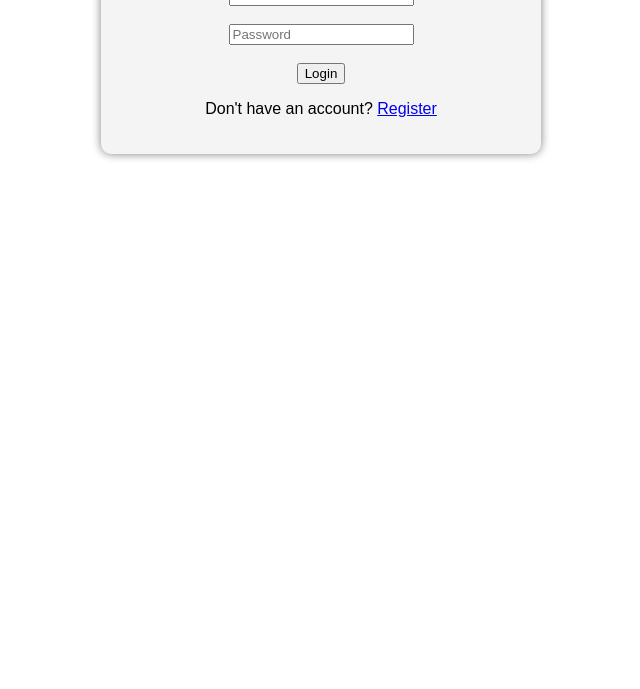
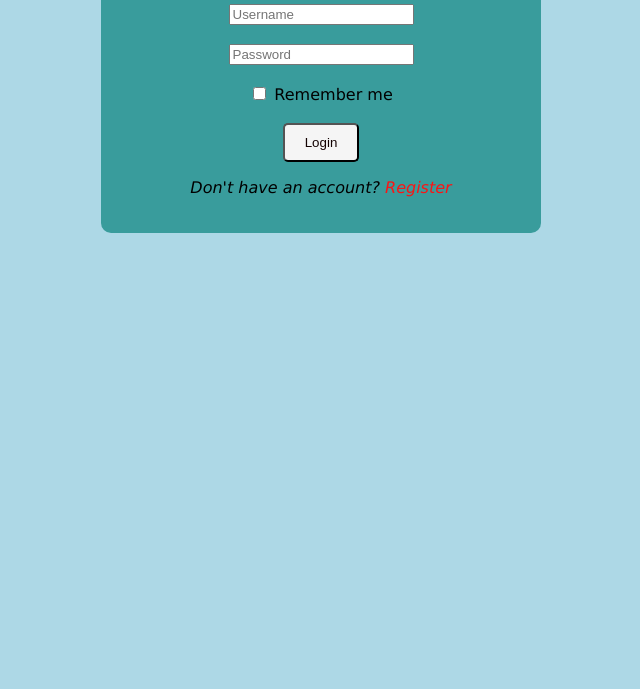
Before and after one commit to sagun26/group-project, a plain HTML site: page login.html in a window 1280 px wide. Shown: the part 111-800 px from the top of the page, without its empty margins (319-959 px from the left). Drawn offline with Linux system fonts and the light colour scheme.

Commit message:
Update login.html

```diff
--- a/login.html
+++ b/login.html
@@ -7,25 +7,53 @@
     <style>
         body {
             text-align: center;
-            font-family: Arial, sans-serif;
+            font-family:Verdana, Geneva, Tahoma, sans-serif;
+            background:lightblue;
         }
         .login-box {
             max-width: 400px;
             margin: auto;
             padding: 20px;
-            background: #f4f4f4;
+            background-color: rgb(57, 156, 156);
             border-radius: 10px;
-            box-shadow: 0px 0px 10px gray;
+            box-shadow: 2px rgb(89, 201, 239);
+
         }
+       a {
+        text-decoration: none;
+        color: rgb(251, 21, 21);
+        font-style: italic;
+       }
+       p {
+              font-style: italic;
+       }
+       button{
+              background-color:whitesmoke;
+              color: rgb(20, 3, 3);
+              padding: 10px 20px;
+              border-radius: 5px;
+              cursor: pointer;
+       }
+       button:hover{
+              background-color: rgb(251, 21, 21);
+              color: white;
+       }
     </style>
 </head>
 <body>
 
     <div class="login-box">
+        <div class="flex-container">
+            <img src="user.png.png" class="rounded-circle" alt="Cinque Terre" width="120px" height="190px">
+          </div>
         <h2>Login</h2>
         <form action="login.php" method="post">
-            <input type="text" name="username" placeholder="Username" required><br><br>
-            <input type="password" name="password" placeholder="Password" required><br><br>
+            <div>
+            <input type="text" name="username" placeholder="Username" required></div><br>
+            <div>
+            <input type="password" name="password" placeholder="Password" required></div><br>
+            <div>
+            <input class="form-check-input" type="checkbox" name="remember"> Remember me </div><br>
             <button type="submit">Login</button>
         </form>
         <p>Don't have an account? <a href="register.html">Register</a></p>
```
